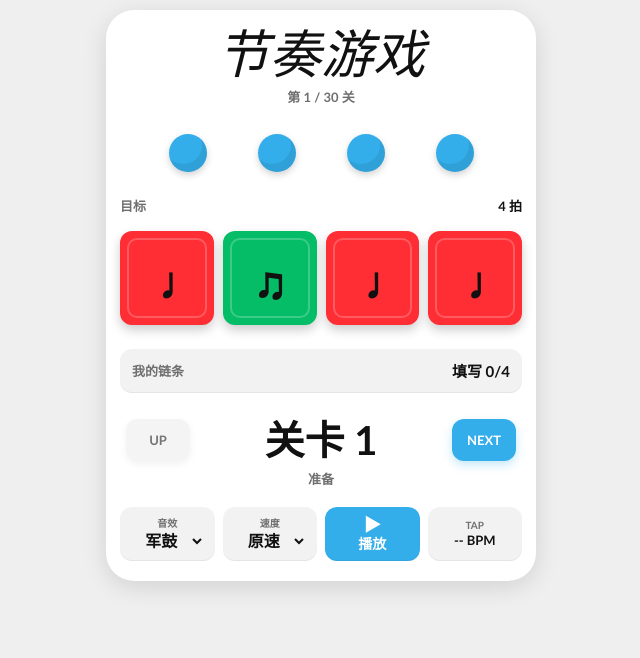
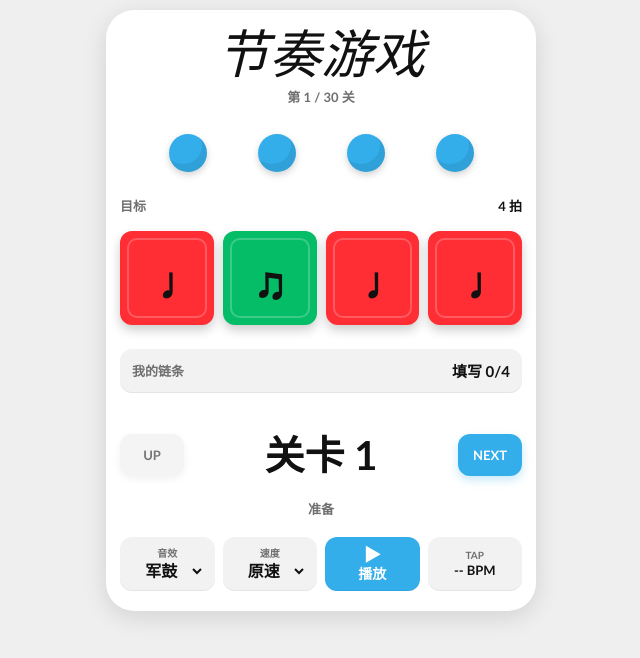
Before and after one commit to eddietsai6-code/rhythm-chain-game, a website with bundled scripts: page index.html in a window 1280 px wide. Shown: the whole page, without its empty margins (319-959 px from the left). Built offline with nearby package versions, Linux system fonts and the light colour scheme.

Commit message:
Center level footer navigation

```diff
--- a/assets/styles.css
+++ b/assets/styles.css
@@ -606,19 +606,26 @@ h1 {
 }
 
 .drill-progress {
-  display: grid;
-  grid-template-columns: 70px minmax(0, 1fr) 70px;
+  position: relative;
+  display: flex;
   align-items: center;
-  justify-items: center;
+  justify-content: space-between;
   width: 100%;
-  gap: 8px;
+  min-height: 72px;
 }
 
 .drill-footer strong {
+  position: absolute;
+  left: 50%;
+  top: 50%;
+  transform: translate(-50%, -50%);
   font-size: 40px;
   font-weight: 900;
   letter-spacing: 0;
   line-height: 1;
+  text-align: center;
+  white-space: nowrap;
+  pointer-events: none;
 }
 
 .level-nav-button {
```
Also changed, not shown: tests/ui-contract.test.mjs (+6 -1 lines).
